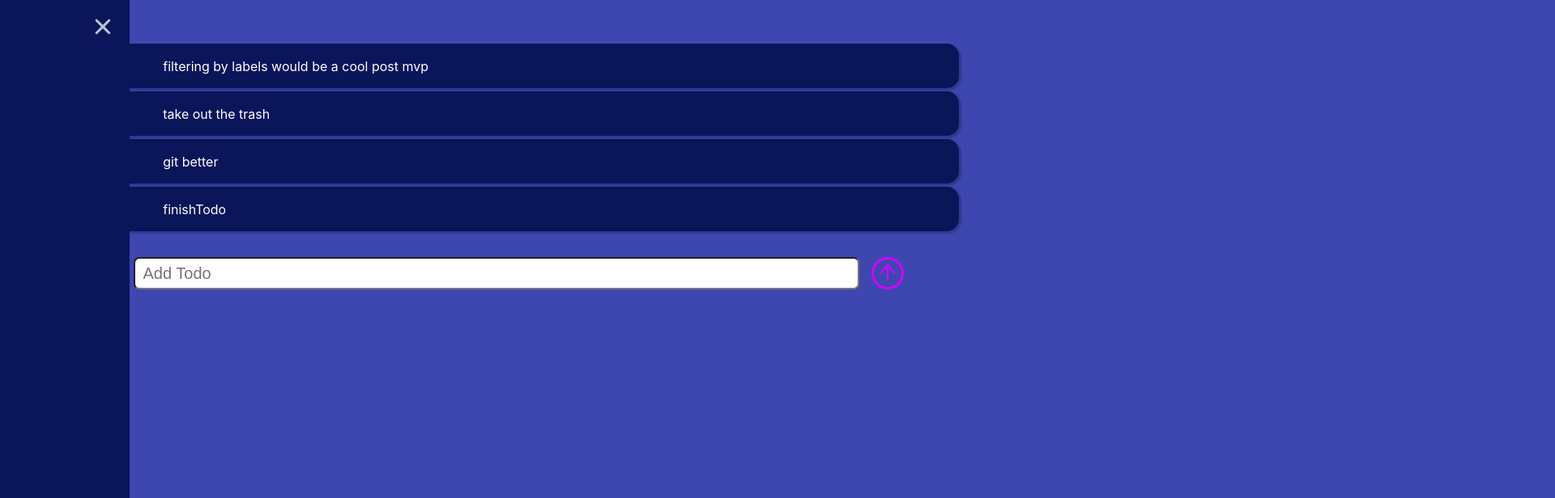
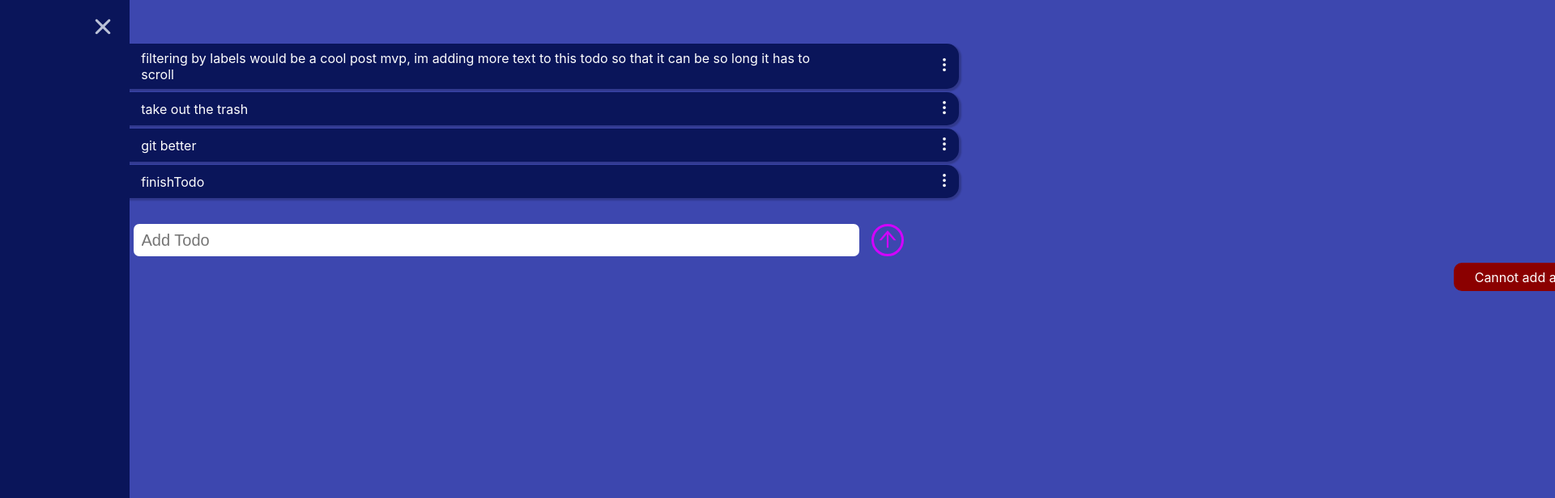
Before and after one commit to yeezick/react-todo, a React (Create React App) app: page /all in a window 1280 px wide. Shown: the top 616 px of the page at 81% size, 1920 px wide, since content can reach past the window. Built offline with nearby package versions, Linux system fonts and the light colour scheme.

Commit message:
hefty commit - adding a new entry to app.js to style for longer todos - adding logic in AddTodo for empty todo edge case - adding 3 dots icon to todo to prepare for edit/delete functionality

```diff
--- a/src/App.js
+++ b/src/App.js
@@ -14,7 +14,8 @@ const dummyList = [
   {
     completed: false,
     date: "12/20/21",
-    description: "filtering by labels would be a cool post mvp",
+    description:
+      "filtering by labels would be a cool post mvp, im adding more text to this todo so that it can be so long it has to scroll",
     id: `td${Math.random() * 50}`,
     title: "labels",
   },
--- a/src/components/todo/AddTodo.css
+++ b/src/components/todo/AddTodo.css
@@ -2,6 +2,7 @@
   margin-top: 2rem;
 }
 .addTodo_input {
+  border: none;
   border-radius: 7px;
   font-size: 20px;
   height: 40px;
@@ -34,3 +35,22 @@
   color: white;
   transform: scale(0.9);
 }
+
+.addTodo_error {
+  align-items: center;
+  background-color: darkred;
+  border-radius: 10px;
+  color: white;
+  display: flex;
+  height: 35px;
+  justify-content: center;
+  margin: 0.5rem auto 0;
+  transition: 1s;
+  width: 250px;
+}
+.active-error {
+  transform: translateX(0);
+}
+.inactive-error {
+  transform: translateX(100vw);
+}
--- a/src/components/todo/AddTodo.jsx
+++ b/src/components/todo/AddTodo.jsx
@@ -1,4 +1,4 @@
-import { useState } from "react";
+import { useState, useEffect } from "react";
 import { AiOutlineArrowUp } from "react-icons/ai";
 import "./AddTodo.css";
 
@@ -10,9 +10,24 @@ const AddTodo = ({ setDefaultList }) => {
     completed: false,
     id: `td${Math.random() * 50}`,
   });
+  const [toggleError, setToggleError] = useState(false);
+
+  useEffect(() => {
+    const showError = setTimeout(() => {
+      setToggleError(false);
+    }, 4000);
+    return () => {
+      clearTimeout(showError);
+    };
+  }, [newTodo]);
 
   const handleNewTodo = (e) => {
     e.preventDefault();
+    console.log("desc:", newTodo);
+    if (!newTodo.description) {
+      setToggleError(true);
+      return;
+    }
     setDefaultList((prevState) => {
       return [...prevState, newTodo];
     });
@@ -39,6 +54,16 @@ const AddTodo = ({ setDefaultList }) => {
           <AiOutlineArrowUp size={30} />
         </button>
       </form>
+
+      <div
+        className={
+          toggleError
+            ? "addTodo_error active-error"
+            : "addTodo_error inactive-error"
+        }
+      >
+        <p>Cannot add an empty task</p>
+      </div>
     </div>
   );
 };
--- a/src/components/todo/Todo.css
+++ b/src/components/todo/Todo.css
@@ -1,47 +1,49 @@
 .todo_item {
+  align-items: center;
   background-color: #0a155a;
   border-radius: 15px;
   box-shadow: 2px 2px 2px 1px rgba(0, 0, 0, 0.2);
   color: white;
   display: flex;
   justify-content: space-between;
-  align-items: center;
-  height: 55px;
+  height: fit-content;
+  margin: 0.25rem auto;
+  max-height: 68px;
   max-width: 85%;
   padding: 0.5rem;
-  margin: 0.25rem auto;
+}
+.todo_item_content {
+  align-items: center;
+  display: flex;
+  justify-content: center;
+  width: 90%;
 }
 
-.todo_item_title {
-  grid-area: title;
+.todo_item_checkbox {
+  border: 2px solid #d103fc;
+  border-radius: 50%;
+  height: 25px;
+  margin: auto 14px auto 5px;
+  width: 25px;
 }
+.active-checkbox {
+  background-color: #d103fc;
+}
+
 .todo_item_desc {
-  grid-area: desc;
-  max-height: 100%;
-  margin: auto 10px;
-  overflow: scroll;
+  height: fit-content;
+  margin: auto;
+  overflow-x: hidden;
+  overflow-y: scroll;
   text-align: left;
+  max-height: 55px;
   width: 90%;
-}
-.todo_item_date {
-  grid-area: date;
 }
 
 .todo_item_wrapper {
   display: flex;
   align-items: center;
-  grid-area: checkbox;
   height: 100%;
   margin: auto 5px;
   width: 10%;
 }
-.todo_item_checkbox {
-  border: 2px solid #d103fc;
-  border-radius: 50%;
-  height: 25px;
-  margin: auto 0;
-  width: 25px;
-}
-.active-checkbox {
-  background-color: #d103fc;
-}
--- a/src/components/todo/Todo.jsx
+++ b/src/components/todo/Todo.jsx
@@ -2,6 +2,7 @@
 import { useState, useEffect } from "react";
 import AddTodo from "./AddTodo";
 
+import { BsThreeDotsVertical } from "react-icons/bs";
 import "./Todo.css";
 
 const TodoItem = ({ item, defaultList, setDefaultList }) => {
@@ -20,8 +21,8 @@ const TodoItem = ({ item, defaultList, setDefaultList }) => {
   };
 
   return (
-    <div className="todo_item" onClick={handleFakeRadio}>
-      <div className="todo_item_checkbox_wrapper'">
+    <div className="todo_item">
+      <div className="todo_item_content" onClick={handleFakeRadio}>
         <div
           className={
             currentTodo?.completed
@@ -29,8 +30,11 @@ const TodoItem = ({ item, defaultList, setDefaultList }) => {
               : "todo_item_checkbox"
           }
         ></div>
+        <p className="todo_item_desc">{description}</p>
       </div>
-      <p className="todo_item_desc">{description}</p>
+      <div className="todo_item_settings_dots">
+        <BsThreeDotsVertical size={20} />
+      </div>
       {/* <p className="todo_item_title">{title}</p> */}
       {/* <p className="todo_item_date">{date}</p> */}
     </div>
--- a/src/layout/sidebar/Sidebar.jsx
+++ b/src/layout/sidebar/Sidebar.jsx
@@ -1,6 +1,5 @@
 import { Link } from "react-router-dom";
 // utils
-import { GiHamburgerMenu } from "react-icons/gi";
 import { AiOutlineHome } from "react-icons/ai";
 import { BsCheckSquare, BsListTask } from "react-icons/bs";
 import { IoIosClose } from "react-icons/io";
```
